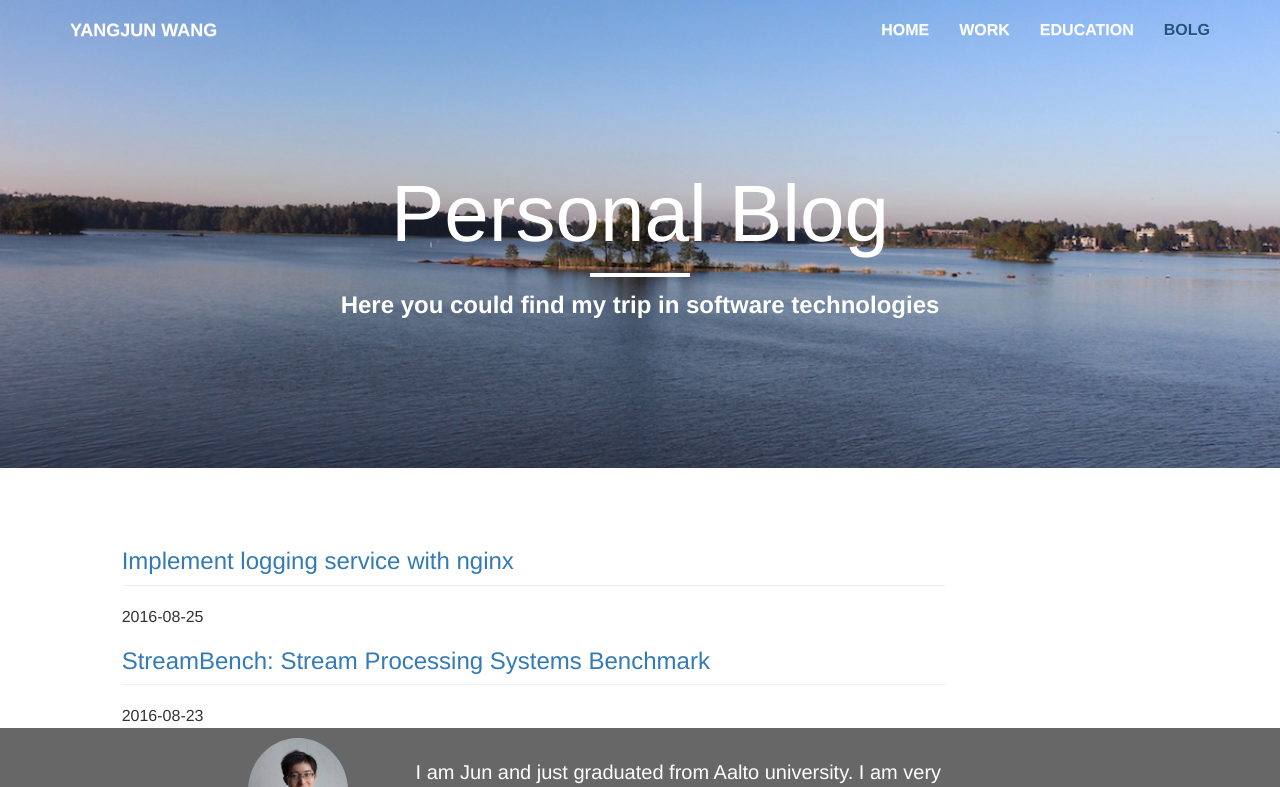
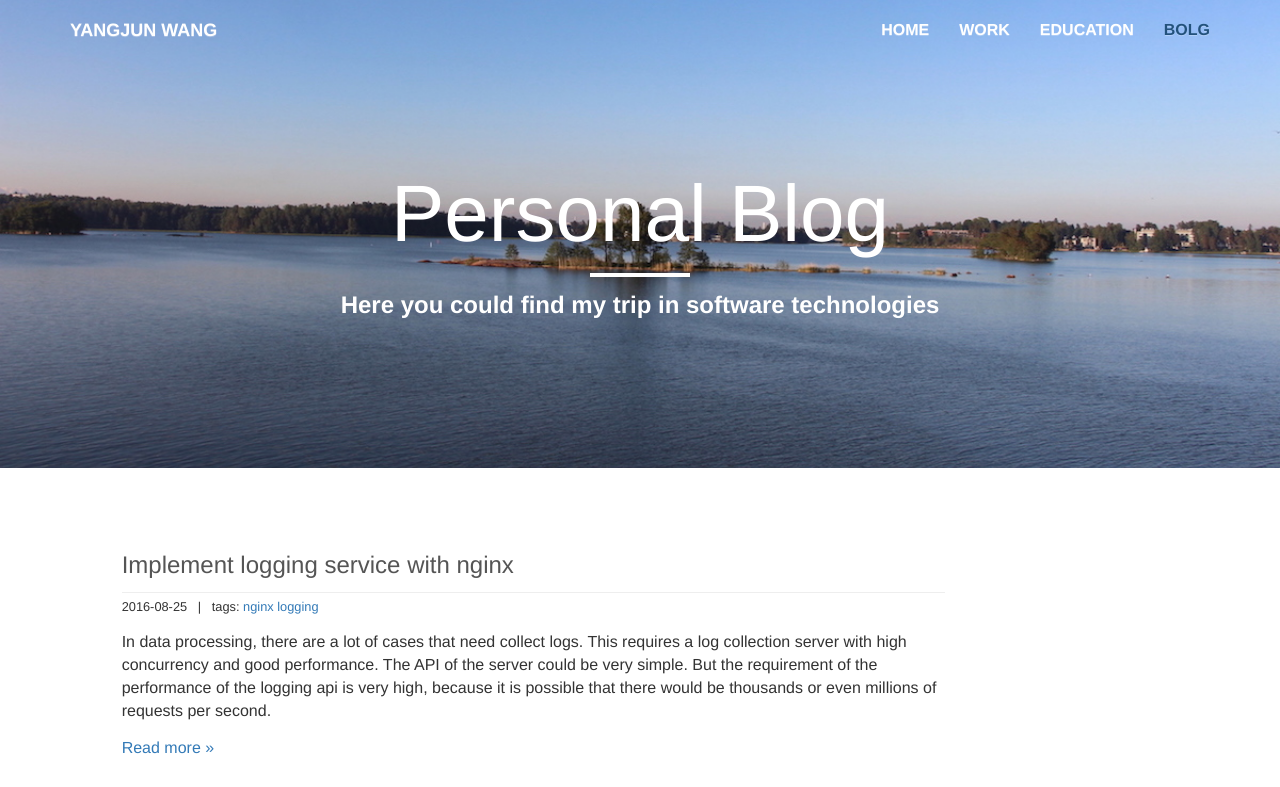
Before and after one commit to wangyangjun/wangyangjun.github.io, a website: page index.html in a window 1280 px wide. Both pictures are taken after a click on the item "BOLG". Shown: the top 787 px of the page. Drawn offline with nearby package versions, Linux system fonts and the light colour scheme; some packages are replaced by stand-ins of ours; a script that the page names is missing.

Commit message:
update blog home list style

```diff
--- a/blogs.json
+++ b/blogs.json
@@ -4,12 +4,12 @@
     "title": "Implement logging service with nginx",
     "createTime": "2016-08-25",
     "tags": ["nginx", "logging"],
-    "abstract": ""
+    "abstract": "In data processing, there are a lot of cases that need collect logs. This requires a log collection server with high concurrency and good performance. The API of the server could be very simple. But the requirement of the performance of the logging api is very high, because it is possible that there would be thousands or even millions of requests per second."
   }, {
   	"blogId": "stream-bench",
   	"title": "StreamBench: Stream Processing Systems Benchmark",
   	"createTime": "2016-08-23",
   	"tags": ["big data", "stream processing", "benchmark", "flink"],
-  	"abstract": ""
+  	"abstract": "Big Data has three dimensions volumn, velocity and variety. MapReduce and Spark solve volumn very well. The speed of data generation and the requirement of stream data processing increase dramatically. Currently there are several streaming processing systems trying to solve the velocity of Big Data and are widely adopted, such as Storm, Spark Streaming, IBM InfoSphere Streams, and Flink."
   }
 ]
--- a/css/style.css
+++ b/css/style.css
@@ -1,85 +1,68 @@
+html {
 
-html{
-	/*height:100%;*/
-	font-size:100%;
-	-webkit-text-size-adjust:100%;
-	-ms-text-size-adjust:100%;
-	-webkit-font-smoothing:antialiased;
-	font-family:'Open Sans',Arial,sans-serif
-    font-size: 16px;
+    /*height:100%;*/
+    font-size: 100%;
+    -webkit-text-size-adjust: 100%;
+    -ms-text-size-adjust: 100%;
+    -webkit-font-smoothing: antialiased;
+    font-family: 'Open Sans', Arial, sans-serif
+    font-size:16px;
 }
-
 body {
     font-size: 1rem;
     position: relative;
 }
-
 h2 {
     font-size: 1.8rem;
 }
-
 h3 {
     font-size: 1.5rem;
 }
-
 h2, h3 {
     margin-top: 1.2rem;
     margin-bottom: 0.66rem;
 }
-
 h4 {
     font-size: 1.15rem;
 }
-
-hr{
+hr {
     margin-top: 5px;
 }
-
 .no-padding {
     padding: 0 !important;
 }
-
 .no-margin {
     margin: 0 !important;
 }
-
 hr.small {
     max-width: 100px;
     margin: 15px auto;
     border-width: 4px;
     border-color: #fff;
 }
-
 a.link {
     cursor: pointer;
 }
-
 .fix-to-top100 {
     position: fixed;
     top: 100;
 }
-
 .right0 {
     right: 0;
 }
-
 .navbar-scroll {
     -webkit-transition: background-color 1s;
     transition: background-color 1s;
-
-    color: #515151!important;
+    color: #515151 !important;
 }
-
-.header-blog .nav li a, .header-blog .navbar-brand{
-    color: #515151 ;
+.header-blog .nav li a, .header-blog .navbar-brand {
+    color: #515151;
 }
-
 .header-blog .header-wrapper, .navbar-scroll {
     margin-bottom: 0;
     clear: both;
-    background-color: rgba(231,231,231,.9);
+    background-color: rgba(231, 231, 231, .9);
 }
-
 .navbar-brand, .navbar-nav li a {
     line-height: 60px;
     height: 60px;
@@ -90,116 +73,91 @@ a.link {
     text-transform: uppercase;
     text-shadow: none;
 }
-
 .navbar-scroll .navbar-brand, .navbar-scroll .navbar-nav li a {
     color: #515151;
     -webkit-transition: background-color .5s;
     transition: background-color .5s;
 }
-
-.section-next-to-header{
-	padding-top: 60px;
+.section-next-to-header {
+    padding-top: 60px;
 }
-
-section{
-    overflow:hidden;
+section {
+    overflow: hidden;
 }
-
-header .navbar-nav li> a:hover, header li> a:focus{
+header .navbar-nav li> a:hover, header li> a:focus {
     background-color: transparent !important;
     color: #23527c;
 }
-
-header .navbar-header a:hover, header .navbar-header a:focus{
-
+header .navbar-header a:hover, header .navbar-header a:focus {
 }
-
-header .navbar-toggle{
+header .navbar-toggle {
     margin-top: 18px;
     margin-bottom: 18px;
     margin-right: 20px;
 }
-
-.home-section{
-	color: white;
+.home-section {
+    color: white;
 }
-
 .home-section .intro-text {
-	color: #FFF;
+    color: #FFF;
     top: 75%;
     left: 50%;
-    transform: translate(-50%,-50%);
-    -ms-transform: translate(-50%,-50%);
-    -webkit-transform: translate(-50%,-50%);
+    transform: translate(-50%, -50%);
+    -ms-transform: translate(-50%, -50%);
+    -webkit-transform: translate(-50%, -50%);
     position: absolute;
     margin: 0;
 }
-
 .main-section {
     padding-top: 2rem;
 }
-
-
-#other-hobbies{
+#other-hobbies {
     background-color: #169FCC !important;
     min-height: 500px;
 }
-
-footer.footer-bottom{
+footer.footer-bottom {
     color: white;
     background-color: #676767;
     padding: 10px 0;
 }
-
-.footer-bottom > div{
-    overflow:hidden;
+.footer-bottom > div {
+    overflow: hidden;
 }
-
-footer p{
+footer p {
     margin-bottom: 0;
 }
-
-footer .author{
+footer .author {
     border-radius: 50%;
     width: 100px;
 }
-
-footer .social a{
+footer .social a {
     color: white;
     text-decoration: none;
 }
-
-footer .glyph-icon:hover{
+footer .glyph-icon:hover {
     font-size: 30px;
     color: #000;
 }
-
-ul.list-inline{
+ul.list-inline {
     margin-bottom: 0;
 }
-
-.nomargin{
+.nomargin {
     margin: 0 !important;
 }
-
-.nomargin:before{
-        margin: 0 !important;
+.nomargin:before {
+    margin: 0 !important;
 }
-
 .flex {
     display: flex;
 }
-
 .statement {
     max-width: 600px;
     font-size: 20px;
 }
-
 .intro-header .page-heading, .intro-header .post-heading, .intro-header .site-heading {
     padding: 100px 0 50px;
     color: #fff;
 }
-
 .intro-header .page-heading .subheading, .intro-header .site-heading .subheading {
     font-size: 24px;
     line-height: 1.1;
@@ -207,7 +165,6 @@ ul.list-inline{
     font-weight: 600;
     margin: 10px 0 0;
 }
-
 .intro-header {
     background: center center no-repeat;
     -webkit-background-size: cover;
@@ -215,8 +172,7 @@ ul.list-inline{
     background-size: cover;
     -o-background-size: cover;
 }
-
-@media (min-width: 768px){
+@media (min-width:768px) {
     .statement {
         padding: 15px;
     }
@@ -227,63 +183,52 @@ ul.list-inline{
         font-size: 80px;
     }
     .navbar.is-visible {
-        -webkit-transform: translate3d(0,100%,0);
-        -moz-transform: translate3d(0,100%,0);
-        -ms-transform: translate3d(0,100%,0);
-        -o-transform: translate3d(0,100%,0);
-        transform: translate3d(0,100%,0);
+        -webkit-transform: translate3d(0, 100%, 0);
+        -moz-transform: translate3d(0, 100%, 0);
+        -ms-transform: translate3d(0, 100%, 0);
+        -o-transform: translate3d(0, 100%, 0);
+        transform: translate3d(0, 100%, 0);
     }
 }
-
 .slide-img {
     width: 100%;
     margin: 10px 0;
 }
-
 .caption, .intro-header .page-heading, .intro-header .site-heading, footer .copyright {
     text-align: center;
 }
-
 .main-section section {
     margin-bottom: 2rem;
 }
-
 .education h4 > span, .education li > span {
     font-size: 1rem;
     font-style: italic;
 }
-
 .school-logo {
     width: 2.7rem;
     padding-top: 0.66rem;
     float: left;
 }
-
 .school-name {
     float: left;
     margin-left: 1.2rem;
 }
-
 .school-year {
     float: right;
     line-height: 1.8rem;
     margin-top: 1.2rem;
     margin-bottom: 0.66rem;
 }
-
 .work-experience {
     font-size: 1rem;
 }
-
 .work-experience hr {
     border-top: 1px solid #aaa;
     margin-bottom: 5px;
 }
-
 .job-title {
     float: left;
 }
-
 .company-logo {
     height: 3.3rem;
     float: right;
@@ -300,22 +245,17 @@ ul.list-inline{
 .work-year {
     float: right;
 }
-
 .other-works {
     color: white;
     background-color: #169FCC !important;
 }
-
 .other-works a {
     color: inherit;
 }
-
 .other-works hr {
     border-top: 1px solid #ababab;
     margin-bottom: 5px;
 }
-
-
 .post-toc .post-menu .active > a:hover {
     color: firebrick;
 }
@@ -323,44 +263,84 @@ ul.list-inline{
     color: firebrick;
     font-weight: 500;
 }
-
 .post-toc ul {
     padding-left: 0px;
 }
-
 .post-toc ul a:hover {
     color: #23527c;
     text-decoration: none;
 }
-
 .post-toc ul li:hover {
     background-color: #ddd;
 }
-
 .post-toc ul a {
     color: #343434;
     line-height: 1.7rem;
 }
 
+.blog-title-link:hover {
+    text-decoration: none;
+    color: #555;
+}
 
-@media (max-width: 768px){
-    html{
+.blog-home .blog-item {
+    margin-bottom: 30px;
+}
+
+.blog-home .blog-item hr {
+    margin: 5px 0;
+}
+
+.blog-home .blog-meta {
+    font-size: 0.8rem;
+}
+
+.blog-home .blog-abstract {
+    margin: 15px 0;
+}
+
+.blog-title-link, .blog-title-link:hover {
+    display: inline-block;
+    position: relative;
+    color: #555;
+    border-bottom: none;
+    line-height: 1.4;
+    vertical-align: top;
+}
+.blog-home .blog-title-link:hover::before {
+    visibility: visible;
+    transform: scaleX(1);
+}
+.blog-home .blog-title-link::before {
+    content: "";
+    position: absolute;
+    width: 100%;
+    height: 2px;
+    bottom: 0;
+    left: 0;
+    background-color: #000;
+    visibility: hidden;
+    transform: scaleX(0);
+    transition-duration: .2s;
+    transition-timing-function: ease-in-out;
+    transition-delay: 0s;
+}
+
+
+@media (max-width:768px) {
+    html {
         font-size: 13px;
     }
-
     .header-wrapper {
         color: white !important;
-        background-color: rgba(22,159,204, 0.85) !important;
+        background-color: rgba(22, 159, 204, 0.85) !important;
     }
-
     .header-wrapper a, .header-wapper span {
         color: white !important;
     }
-
     .navbar-toggle .icon-bar {
         background-color: white;
     }
-
     .navbar-brand, .navbar-nav li a {
         line-height: 70px;
         height: 70px;
@@ -369,8 +349,7 @@ ul.list-inline{
         max-width: 100%;
     }
 }
-
-@media (min-width: 1200px){
+@media (min-width:1200px) {
     .statement {
         padding: 20px;
     }
--- a/index.html
+++ b/index.html
@@ -20,6 +20,7 @@
 	<script src="https://ajax.googleapis.com/ajax/libs/angularjs/1.4.6/angular-animate.js"></script>
 	<script src="https://cdnjs.cloudflare.com/ajax/libs/marked/0.3.6/marked.min.js"></script>
 	<script src="https://cdnjs.cloudflare.com/ajax/libs/angular-scroll/1.0.0/angular-scroll.min.js"></script>
+	<script id="dsq-count-scr" src="//wangyangjun.disqus.com/count.js" async></script>
 
 	<script src="js/lib/angular-marked.min.js"></script>
 	<script src="js/lib/ui-bootstrap-tpls-0.13.4.min.js"></script>
--- a/views/blog-home.html
+++ b/views/blog-home.html
@@ -1,7 +1,30 @@
-<div>
-	<div ng-repeat="blog in blogs">
-		<a ui-sref="blog.subpage({blogId: blog.blogId})"><h3>{{blog.title}}</h3></a>
-		<hr/>
-		<span>{{blog.createTime}}</span>
+<div class="blog-home">
+	<div class="blog-list">
+		<div class="blog-item" ng-repeat="blog in blogs">
+			<h3>
+				<a class="blog-title-link" ui-sref="blog.subpage({blogId: blog.blogId})">{{blog.title}}</a>
+			</h3>
+			<hr/>
+			<div class="blog-meta">
+				<span>{{blog.createTime}}</span>
+				<span class="post-category">
+	              &nbsp; | &nbsp;
+	              <span class="post-meta-item-text">tags:</span>
+	                <span ng-repeat="tag in blog.tags">
+	                  <a href="/categories/Flink/" itemprop="url" rel="index">
+	                    <span itemprop="name">{{tag}}</span>
+	                  </a>
+	                </span>
+	            </span>
+			</div>
+			<div class="blog-abstract">
+				<p>{{blog.abstract}}</p>
+			</div>
+			<div class="post-more-link">
+            <a ui-sref="blog.subpage({blogId: blog.blogId})" rel="contents">
+              Read more »
+            </a>
+          </div>
+		</div>
 	</div>
 </div>
```
